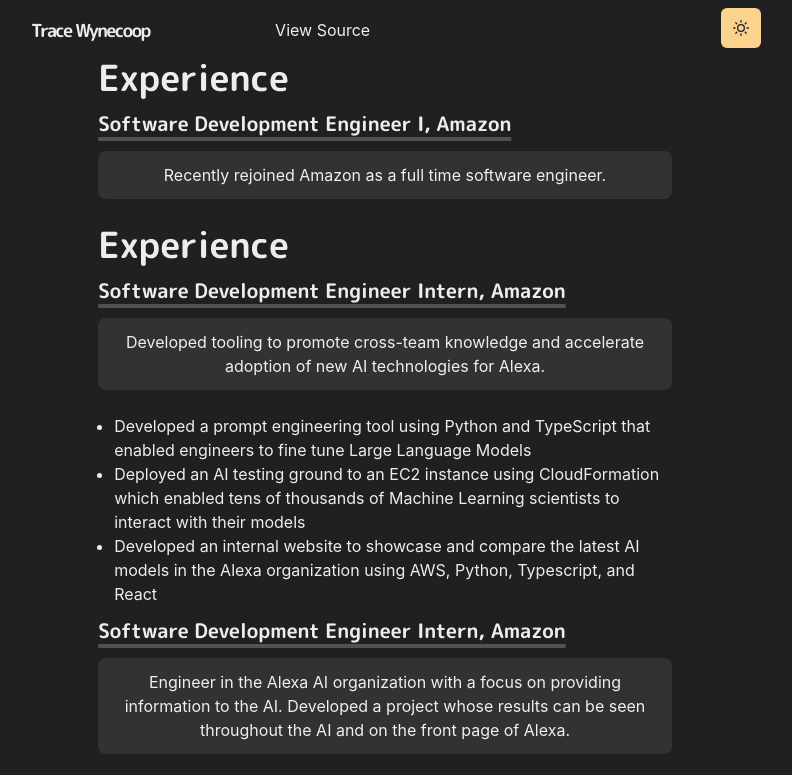
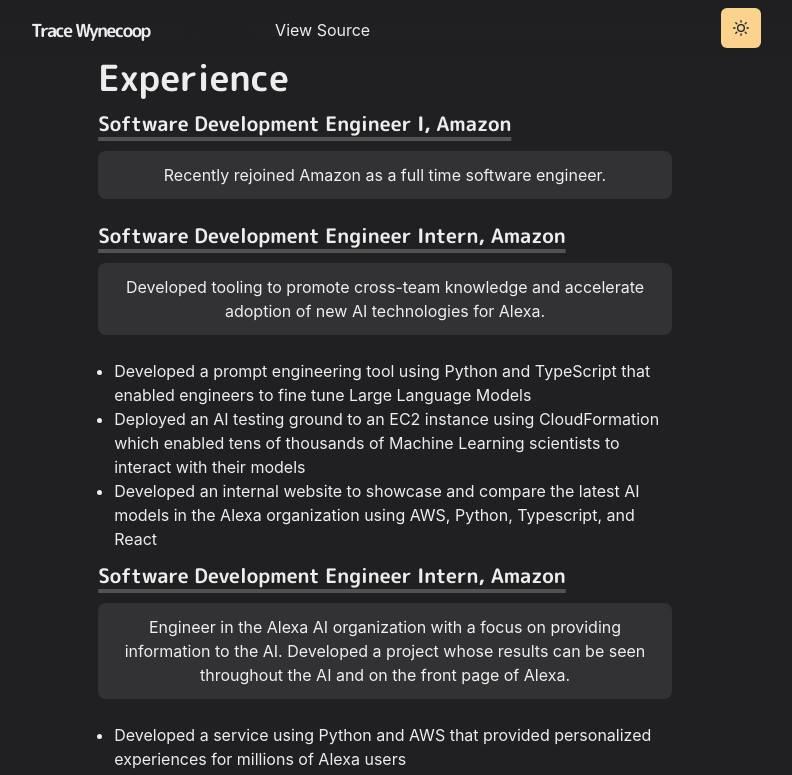
Before and after one commit to TWynec/twynec-homepage, a Next.js app: page /portfolio in a window 1280 px wide. Shown: the top 775 px of the page, without its empty margins (255-1047 px from the left). Built offline with nearby package versions, Linux system fonts and the light colour scheme.

Commit message:
Fix duplicate headers

```diff
--- a/pages/portfolio.js
+++ b/pages/portfolio.js
@@ -24,6 +24,7 @@
       <Heading as="h2" variant="page-title">
         Experience
       </Heading>
+
       <Heading as="h3" variant="section-title">
         Software Development Engineer I, Amazon
       </Heading>
@@ -33,11 +34,10 @@
         p={3}
         mb={6}
         align="center"
-      >Recently rejoined Amazon as a full time software engineer.</Box>
+      >
+        Recently rejoined Amazon as a full time software engineer.
+      </Box>
 
-      <Heading as="h2" variant="page-title">
-        Experience
-      </Heading>
       <Heading as="h3" variant="section-title">
         Software Development Engineer Intern, Amazon
       </Heading>
```
